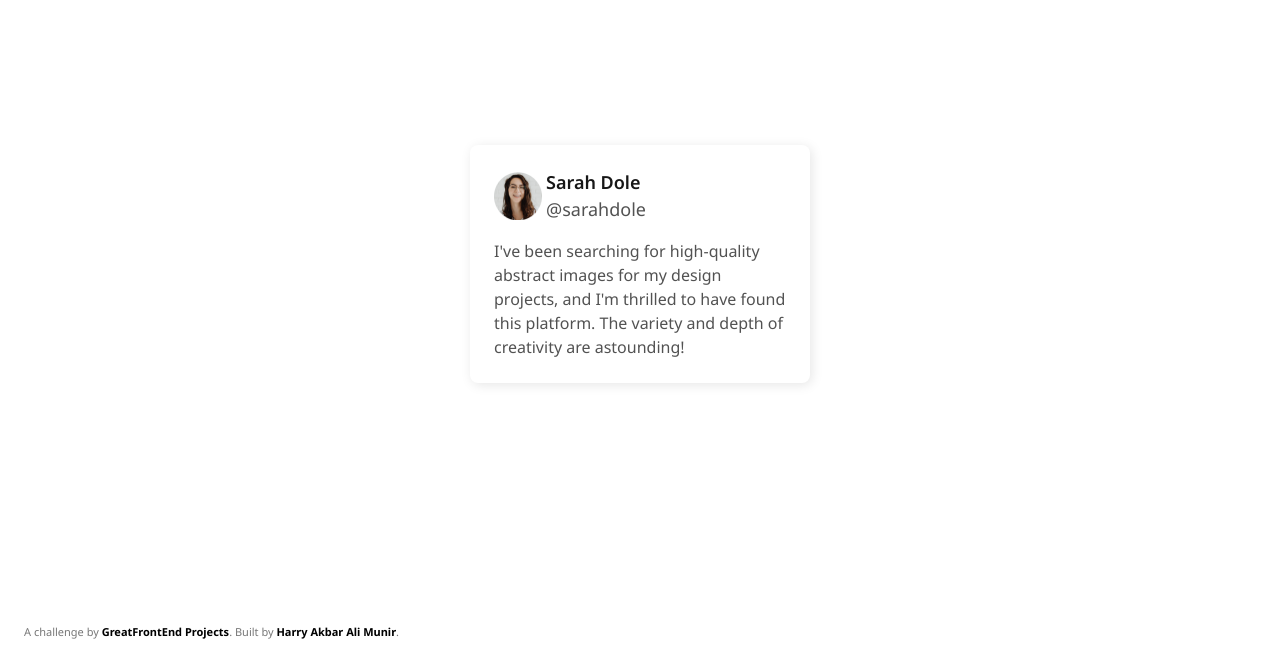
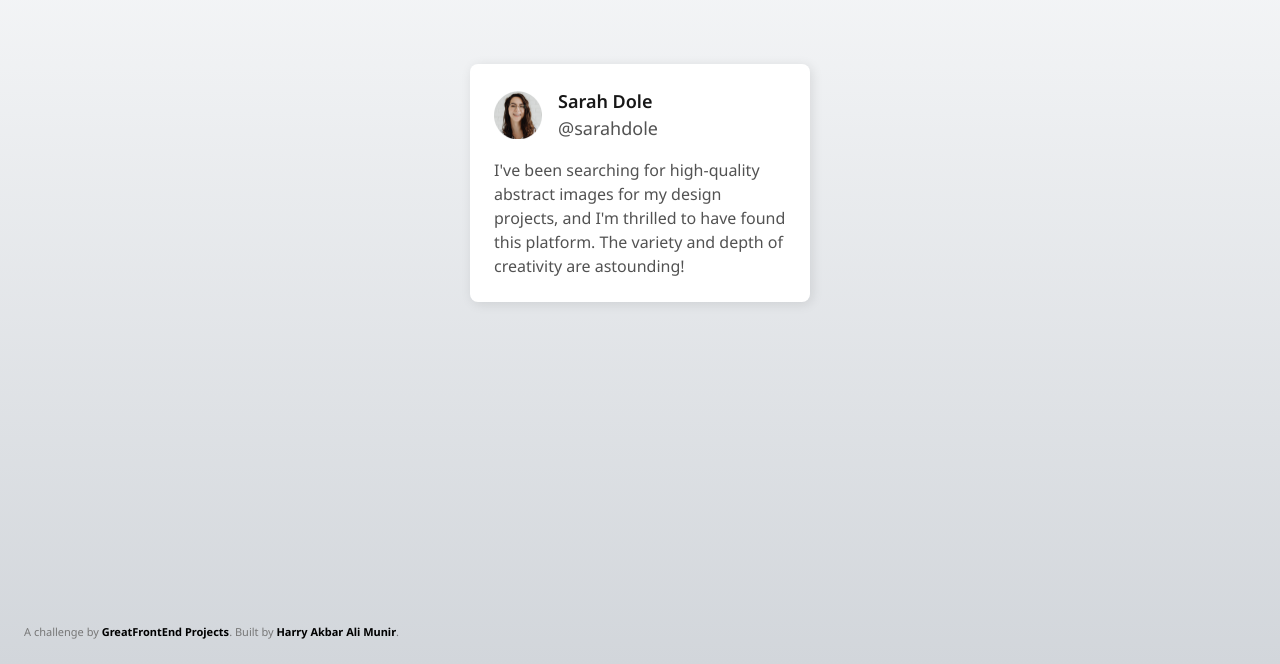
Before and after one commit to harryakbar/testimonial-card, a website built with Vite: page index.html in a window 1280 px wide. Shown: the part 136-800 px from the top of the page. Built offline with nearby package versions, Linux system fonts and the light colour scheme.

Commit message:
Add styles

```diff
--- a/src/css/style.css
+++ b/src/css/style.css
@@ -13,8 +13,13 @@ body {
 
   display: flex;
   justify-content: center;
-  align-items: center;
-  background-color: linear-gradient(135deg, #f9fafb 100%, #d2d6db 100%);
+  padding-top: 200px;
+  width: 100%;
+  background: linear-gradient(
+    to bottom,
+    rgb(249, 250, 251),
+    rgb(210, 214, 219)
+  );
 }
 
 * {
@@ -40,6 +45,7 @@ body {
   padding: 1.5rem;
   display: flex;
   flex-direction: column;
+  margin-bottom: auto;
   border-radius: 0.5rem;
   box-shadow: 2px 2px 12px rgba(0, 0, 0, 0.1);
   width: 340px;
@@ -57,7 +63,7 @@ body {
 }
 
 .user-info {
-  margin-left: 4px;
+  margin-left: 1rem;
 }
 
 .header div {
```
